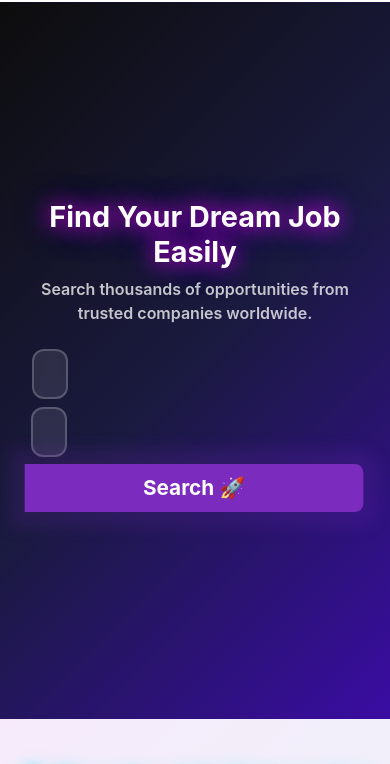
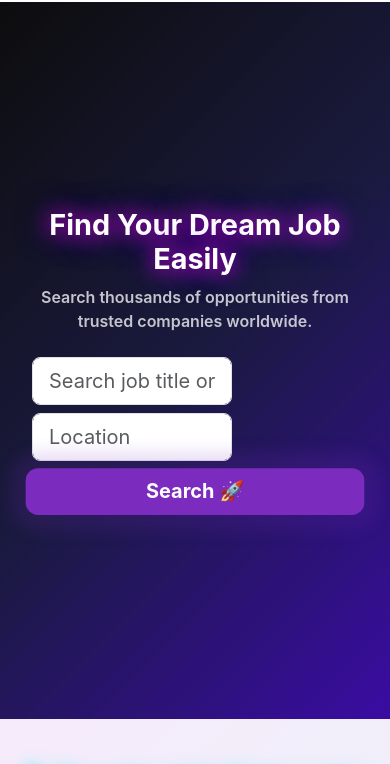
Before and after one commit to Jenny80848/joblisting, a plain HTML site: page index.html in a window 390 px wide. Shown: the part 70-834 px from the top of the page. Drawn offline with nearby package versions, Linux system fonts and the light colour scheme.

Commit message:
i updated my hero to be more responsive

```diff
--- a/index.html
+++ b/index.html
@@ -207,8 +207,8 @@
     .neon-text {
         font-size: 1.8rem;
     }
-    .crazy-search input{
-        width: 100%;
+    .form-control{
+        width: 200px;
     }
 
     .lead {
@@ -270,14 +270,31 @@
         <p class="lead fw-semibold mb-4 opacity-75">Search thousands of opportunities from trusted companies worldwide.</p>
 
         <div class="row justify-content-center mt-4">
-            <div class="col-lg-10 col-md-11 col-sm-12">
-                <div class="input-group input-group-lg crazy-search flex-wrap">
-                    <input type="text" class="form-control mb-2 mb-md-0" placeholder="Search job title or keyword...">
-                    <input type="text" class="form-control mb-2 mb-md-0" placeholder="Location">
-                    <button class="btn btn-primary px-5 fw-bold pulse-btn">Search 🚀</button>
+            <div class="col-md-10">
+
+                <!-- Responsive Search Box -->
+                <div class="row g-2 d-md-flex d-none">
+                    <div class="col-md-5">
+                        <input type="text" class="form-control form-control-lg" placeholder="Search job title or keyword...">
+                    </div>
+                    <div class="col-md-5">
+                        <input type="text" class="form-control form-control-lg" placeholder="Location">
+                    </div>
+                    <div class="col-md-2">
+                        <button class="btn btn-primary btn-lg w-100 fw-bold pulse-btn">Search 🚀</button>
+                    </div>
                 </div>
+
+                <!-- Mobile version: stacked -->
+                <div class="d-md-none">
+                    <input type="text" class="form-control form-control-lg mb-2" placeholder="Search job title or keyword...">
+                    <input type="text" class="form-control form-control-lg mb-2" placeholder="Location">
+                    <button class="btn btn-primary btn-lg w-100 fw-bold pulse-btn">Search 🚀</button>
+                </div>
+
             </div>
         </div>
+
     </div>
 </section>
 
```
